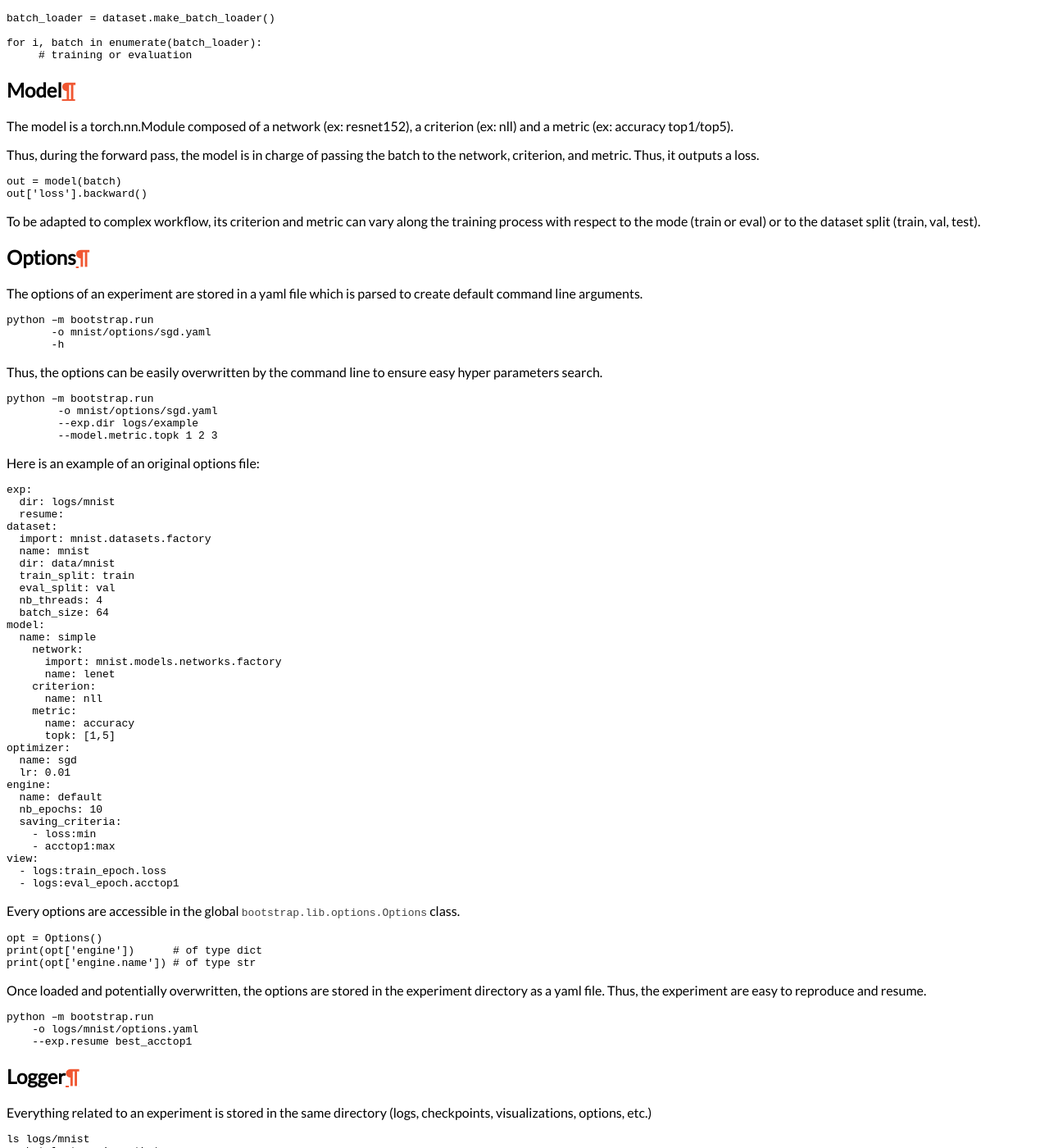
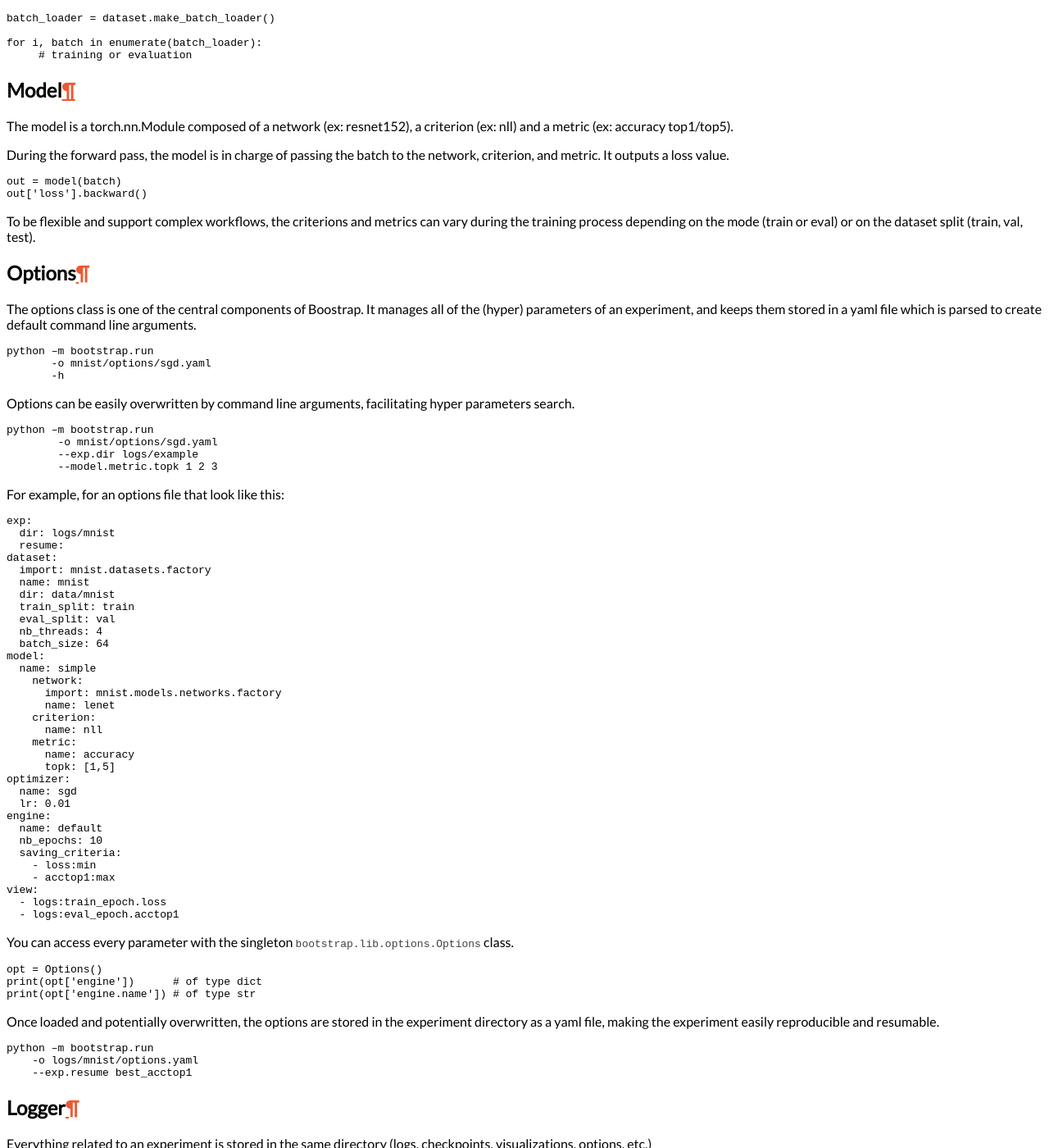
Before and after one commit to Cadene/bootstrap.pytorch, a Sphinx documentation site: the page built from docs/source/concepts.rst, in a window 1280 px wide and 1400 px high, scrolled down 3393 px. Shown: the whole window at 82% size. Built offline with Sphinx 7.4.7 and the Read the Docs theme 2.0.0, drawn with Linux system fonts in a browser that asks for light colours; pages that are not in the unit, such as notebooks, are missing from menus; some of the changed text lies outside the part shown.

Commit message:
Review of document source files

```diff
--- a/docs/source/concepts.rst
+++ b/docs/source/concepts.rst
@@ -9,7 +9,7 @@
 Engine
 ------
 
-The **core** of :mod:`Boostrap is the class :class:`bootstrap.engines.engine.Engine` which contains training and evaluation methods that loops a given number of times over provided dataset, model, optimizer and view.
+The **core** of :mod:`Boostrap` is the class :class:`bootstrap.engines.engine.Engine` which contains training and evaluation methods that loop a given number of times over the provided dataset, model, optimizer and view.
 
 The engine contains hooks calls that can be triggered at any time during the training and evaluation process. Each of the engine components are able to register hook functions.
 
@@ -61,20 +61,20 @@
 
 The model is a torch.nn.Module composed of a network (ex: resnet152), a criterion (ex: nll) and a metric (ex: accuracy top1/top5).
 
-Thus, during the forward pass, the model is in charge of passing the batch to the network, criterion, and metric. Thus, it outputs a loss.
+During the forward pass, the model is in charge of passing the batch to the network, criterion, and metric. It outputs a loss value.
 
 .. code-block:: python
 
     out = model(batch)
     out['loss'].backward()
 
-To be adapted to complex workflow, its criterion and metric can vary along the training process with respect to the mode (train or eval) or to the dataset split (train, val, test).
+To be flexible and support complex workflows, the criterions and metrics can vary during the training process depending on the mode (train or eval) or on the dataset split (train, val, test).
 
 
 Options
 -------
 
-The options of an experiment are stored in a yaml file which is parsed to create default command line arguments.
+The options class is one of the central components of Boostrap. It manages all of the (hyper) parameters of an experiment, and keeps them stored in a yaml file which is parsed to create default command line arguments.
 
 .. code-block:: bash
 
@@ -82,7 +82,7 @@
            -o mnist/options/sgd.yaml
            -h
 
-Thus, the options can be easily overwritten by the command line to ensure easy hyper parameters search.
+Options can be easily overwritten by command line arguments, facilitating hyper parameters search.
 
 .. code-block:: bash
 
@@ -91,7 +91,7 @@
             --exp.dir logs/example
             --model.metric.topk 1 2 3
 
-Here is an example of an original options file:
+For example, for an options file that look like this:
 
 .. code-block:: yaml
 
@@ -129,7 +129,7 @@
       - logs:train_epoch.loss
       - logs:eval_epoch.acctop1
 
-Every options are accessible in the global :class:`bootstrap.lib.options.Options` class.
+You can access every parameter with the singleton :class:`bootstrap.lib.options.Options` class.
 
 .. code-block:: python
 
@@ -137,7 +137,7 @@
     print(opt['engine'])      # of type dict
     print(opt['engine.name']) # of type str
 
-Once loaded and potentially overwritten, the options are stored in the experiment directory as a yaml file. Thus, the experiment are easy to reproduce and resume.
+Once loaded and potentially overwritten, the options are stored in the experiment directory as a yaml file, making the experiment easily reproducible and resumable.
 
 .. code-block:: bash
 
@@ -165,7 +165,7 @@
       options.yaml
       view.html
 
-The global :class:`bootstrap.lib.logger.Logger` class can log any variables using a simple key-value interface.
+The singleton class :class:`bootstrap.lib.logger.Logger` can log any variable using a simple key-value interface.
 
 .. code-block:: python
 
@@ -174,7 +174,7 @@
     Logger().log_value('train_epoch.mean_acctop1', mean_acctop1)
     Logger().flush() # write the logs.json
 
-It can also be used to replace the print function in order to write anything in a text file with useful information.
+It can also be used to replace the print function. Messages are displayed on the screen and also recorded in a text file, easily accesible during and after the execution of the codep.
 
 .. code-block:: python
 
@@ -185,6 +185,6 @@
 View
 ----
 
-At the end of each training and evaluation epochs, the :class:`bootstrap.views.view.View` class loads the data from logs.json and generate visualizations. By default, bootstrap.pytorch relies on the plotly library (used by vizdom) to create dynamic plots in javascript inside a view.html file.
+At the end of each training and evaluation epochs, the :class:`bootstrap.views.view.View` class loads the data from logs.json and generate visualizations. By default, bootstrap.pytorch relies on the plotly library (used by vizdom) to create dynamic plots in javascript inside a view.html file, but `tensorboard <https://github.com/tensorflow/tensorboard>`_ files can also be generated.
 
 `Example of view.html <https://rawgit.com/Cadene/bootstrap.pytorch/master/logs/mnist/sgd/view.html>`_
--- a/docs/source/conf.py
+++ b/docs/source/conf.py
@@ -21,8 +21,8 @@
 # -- Project information -----------------------------------------------------
 
 project = 'bootstrap'
-copyright = '2018, Bootstrap Contributors'
-author = 'Bootstrap Contributors'
+copyright = '2018 - Remi Cadene, Micael Carvalho, Hedi Ben-Younes, and Thomas Robert'
+author = 'Remi Cadene, Micael Carvalho, Hedi Ben-Younes, and Thomas Robert'
 
 # The short X.Y version
 version = 'master (' + bootstrap.__version__ + ' )'
```
Also changed, not shown: other parts of docs/source/concepts.rst (+1 -1 lines), docs/source/index.rst (+22 -2 lines), docs/source/quickstart.rst (+6 -6 lines).
